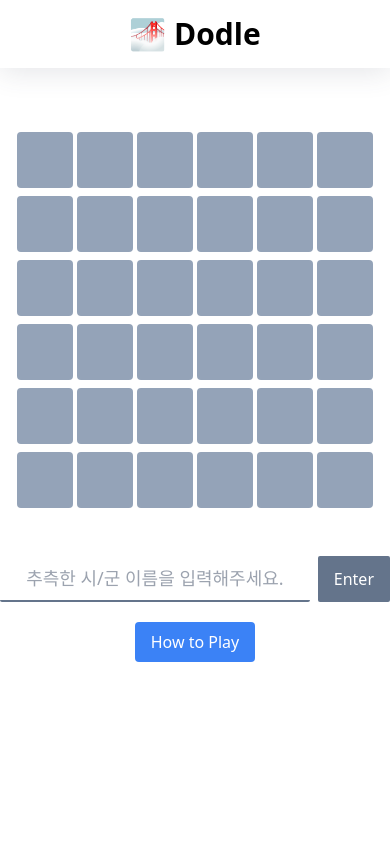
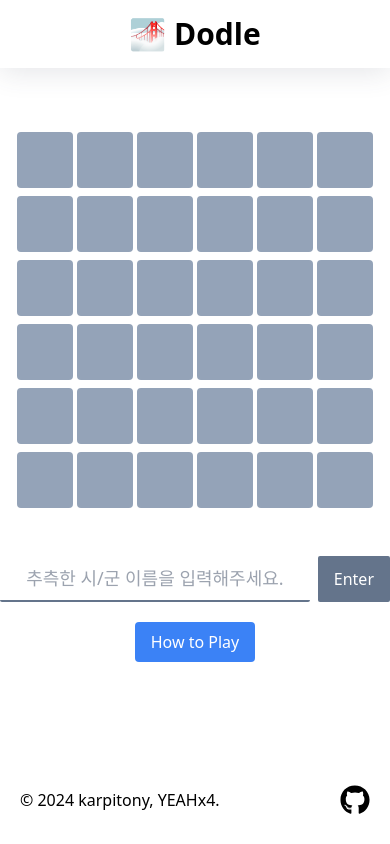
Before and after one commit to karpitony/dodle, a React (Vite) app: page / in a window 390 px wide. Shown: the top 844 px of the page. Built offline with nearby package versions, Linux system fonts and the light colour scheme.

Commit message:
모바일에서 화면 길이 줄이기

```diff
--- a/src/components/Content.jsx
+++ b/src/components/Content.jsx
@@ -2,7 +2,7 @@ import cn from "../lib/cn";
 
 export default function Content({ children, isMain }) {
   return (
-    <div className={cn("flex justify-center", isMain && "min-h-[100vh]")}>
+    <div className={cn("flex justify-center", isMain && "min-h-[75vh] md:min-h-[100vh]")}>
       <div className="max-w-[1024px] w-full">{children}</div>
     </div>
   );
--- a/src/components/Footer.jsx
+++ b/src/components/Footer.jsx
@@ -6,8 +6,7 @@ export default function Footer() {
     <footer className="flex justify-center">
       <div
         className={cn(
-          "max-w-[1024px] w-full p-8 flex justify-between",
-          "items-center  border-t-2 border-gray-400"
+          "max-w-[1024px] w-full p-5 md:p-8 flex justify-between items-center"
         )}
       >
         <div>&copy; 2024 karpitony, YEAHx4.</div>
```
